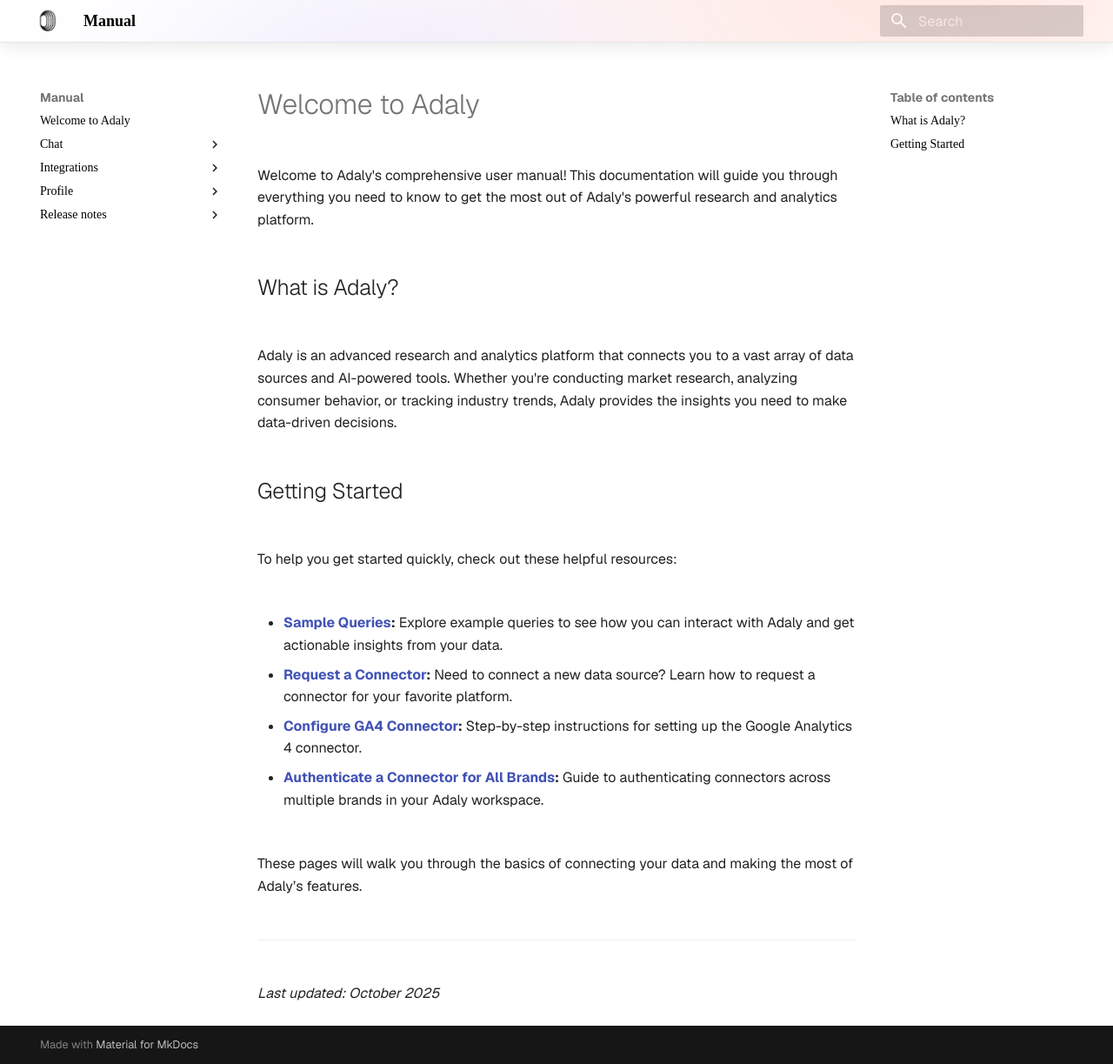
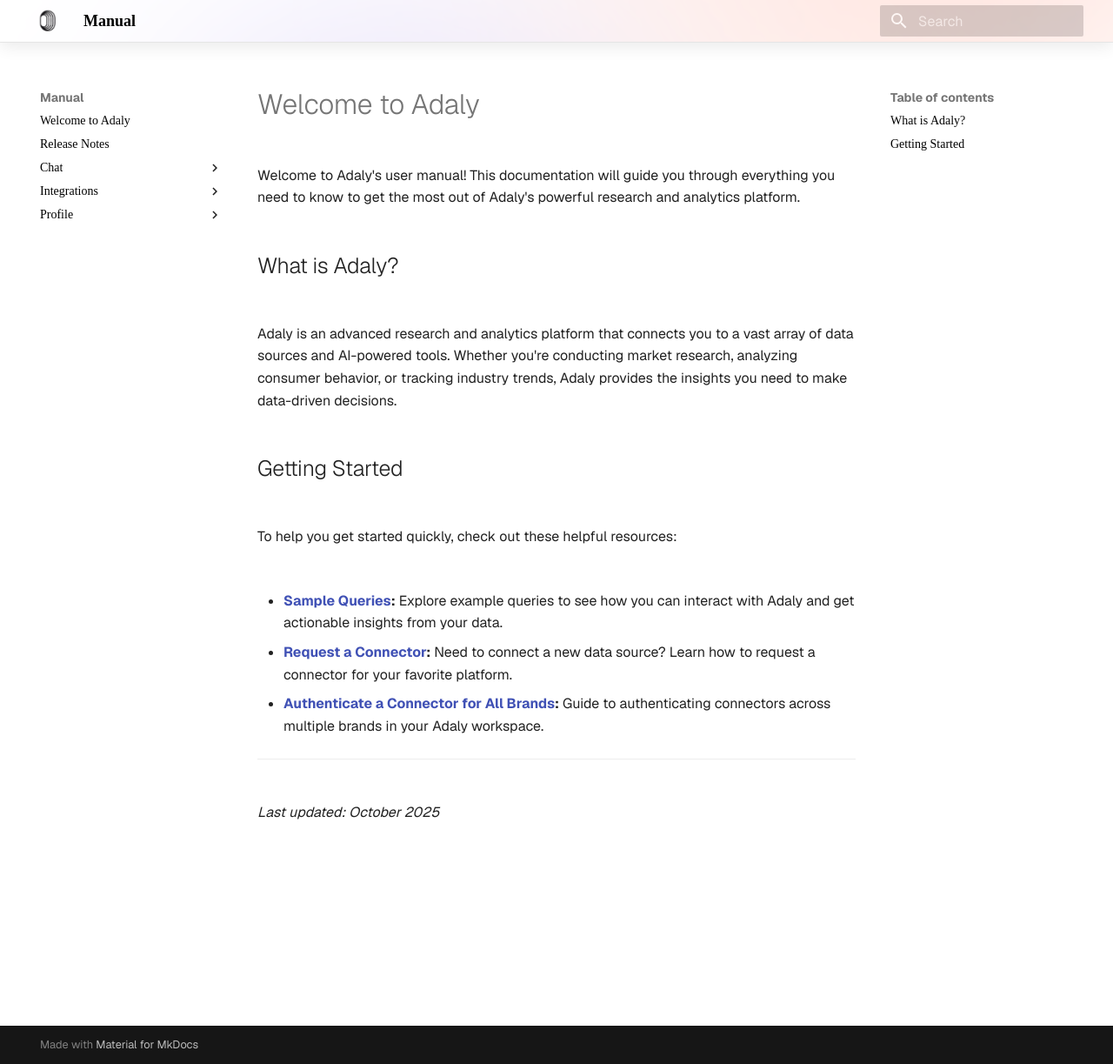
Before and after one commit to AdalyAI/adaly-user-manuals, an MkDocs documentation site: the page built from docs/index.md, in a window 1280 px wide and 1223 px high. Shown: the whole window at 87% size. Built offline with MkDocs 1.6.1 and Material for MkDocs 9.7.7, drawn with Linux system fonts in a browser that asks for light colours; some web fonts are replaced.

```diff
--- a/docs/index.md
+++ b/docs/index.md
@@ -1,6 +1,6 @@
 # Welcome to Adaly
 
-Welcome to Adaly's comprehensive user manual! This documentation will guide you through everything you need to know to get the most out of Adaly's powerful research and analytics platform.
+Welcome to Adaly's user manual! This documentation will guide you through everything you need to know to get the most out of Adaly's powerful research and analytics platform.
 
 ## What is Adaly?
 
@@ -13,10 +13,7 @@ To help you get started quickly, check out these helpful resources:
 
 - **[Sample Queries](chat/queries/sample-queries.md):** Explore example queries to see how you can interact with Adaly and get actionable insights from your data.
 - **[Request a Connector](integrations/connector-requests/request-connector.md):** Need to connect a new data source? Learn how to request a connector for your favorite platform.
-- **[Configure GA4 Connector](integrations/configure-connectors/configure-ga4-connector.md):** Step-by-step instructions for setting up the Google Analytics 4 connector.
 - **[Authenticate a Connector for All Brands](integrations/authenticate-connector-for-brand.md):** Guide to authenticating connectors across multiple brands in your Adaly workspace.
-
-These pages will walk you through the basics of connecting your data and making the most of Adaly’s features.
 
 ---
 
```
Also changed, not shown: docs/release-notes.md (renamed from docs/release-notes/index.md, +16 -16 lines), 25 other files.
